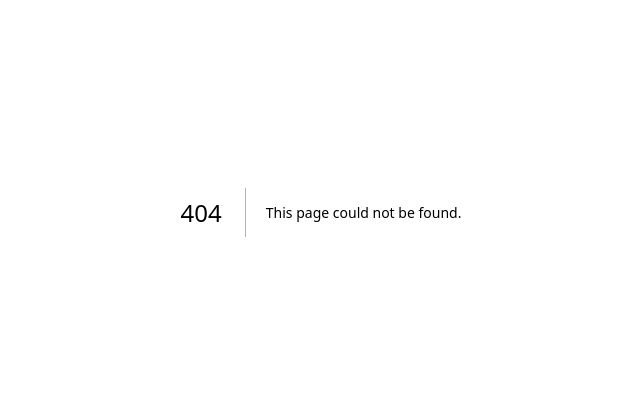
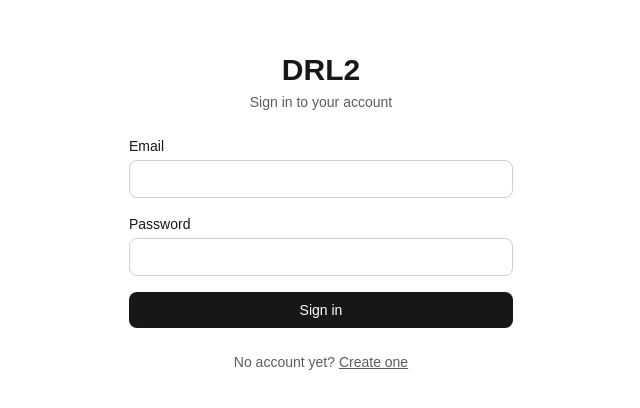
Before and after one commit to Dhike/DRL2, a Next.js app in the folder apps/web/: page /login in a window 1280 px wide. Before the commit this address had no page. Shown: the part 188-596 px from the top of the page, without its empty margins (319-959 px from the left). Built offline with nearby package versions, Linux system fonts and the light colour scheme; no server answers.

Commit message:
Add web login and register pages with session display

```diff
--- /dev/null
+++ b/apps/web/app/components/AuthForm.tsx
@@ -0,0 +1,103 @@
+"use client";
+
+import Link from "next/link";
+import { useRouter } from "next/navigation";
+import { useState, type FormEvent } from "react";
+
+import { ApiError, login, register } from "../lib/api";
+
+type Mode = "login" | "register";
+
+export default function AuthForm({ mode }: { mode: Mode }) {
+  const router = useRouter();
+  const [email, setEmail] = useState("");
+  const [password, setPassword] = useState("");
+  const [error, setError] = useState<string | null>(null);
+  const [submitting, setSubmitting] = useState(false);
+
+  const isLogin = mode === "login";
+
+  async function handleSubmit(event: FormEvent<HTMLFormElement>) {
+    event.preventDefault();
+    setError(null);
+    setSubmitting(true);
+    try {
+      if (!isLogin) await register(email, password);
+      await login(email, password);
+      router.push("/");
+    } catch (err) {
+      setError(
+        err instanceof ApiError
+          ? err.message
+          : "Could not reach the server. Is the API running?",
+      );
+    } finally {
+      setSubmitting(false);
+    }
+  }
+
+  const inputClass =
+    "rounded-lg border border-current/20 bg-transparent px-3 py-2 outline-none focus:border-current/60";
+
+  return (
+    <main className="flex min-h-screen flex-col items-center justify-center gap-6 p-8">
+      <div className="text-center">
+        <h1 className="text-3xl font-semibold">DRL2</h1>
+        <p className="mt-1 text-sm opacity-70">
+          {isLogin ? "Sign in to your account" : "Create your account"}
+        </p>
+      </div>
+      <form
+        onSubmit={handleSubmit}
+        className="flex w-full max-w-sm flex-col gap-4"
+      >
+        <label className="flex flex-col gap-1 text-sm">
+          Email
+          <input
+            type="email"
+            required
+            autoComplete="email"
+            value={email}
+            onChange={(e) => setEmail(e.target.value)}
+            className={inputClass}
+          />
+        </label>
+        <label className="flex flex-col gap-1 text-sm">
+          Password
+          <input
+            type="password"
+            required
+            minLength={isLogin ? 1 : 8}
+            maxLength={128}
+            autoComplete={isLogin ? "current-password" : "new-password"}
+            value={password}
+            onChange={(e) => setPassword(e.target.value)}
+            className={inputClass}
+          />
+        </label>
+        {error && (
+          <p role="alert" className="text-sm text-red-500">
+            {error}
+          </p>
+        )}
+        <button
+          type="submit"
+          disabled={submitting}
+          className="rounded-lg bg-foreground px-3 py-2 text-sm font-medium text-background disabled:opacity-50"
+        >
+          {submitting
+            ? "Please wait..."
+            : isLogin
+              ? "Sign in"
+              : "Create account"}
+        </button>
+      </form>
+      <p className="text-sm opacity-70">
+        {isLogin ? "No account yet? " : "Already registered? "}
+        <Link href={isLogin ? "/register" : "/login"} className="underline">
+          {isLogin ? "Create one" : "Sign in"}
+        </Link>
+      </p>
+    </main>
+  );
+}
--- /dev/null
+++ b/apps/web/app/lib/api.ts
@@ -0,0 +1,85 @@
+export const API_BASE_URL =
+  process.env.NEXT_PUBLIC_API_BASE_URL ?? "http://localhost:8000";
+
+const TOKEN_KEY = "drl2_access_token";
+
+export type User = {
+  id: string;
+  email: string;
+  role: string;
+  is_active: boolean;
+  created_at: string;
+};
+
+export class ApiError extends Error {
+  status: number;
+
+  constructor(status: number, message: string) {
+    super(message);
+    this.status = status;
+  }
+}
+
+function getToken(): string | null {
+  try {
+    return window.localStorage.getItem(TOKEN_KEY);
+  } catch {
+    return null;
+  }
+}
+
+function setToken(token: string): void {
+  window.localStorage.setItem(TOKEN_KEY, token);
+}
+
+export function clearToken(): void {
+  try {
+    window.localStorage.removeItem(TOKEN_KEY);
+  } catch {
+    /* storage unavailable: nothing to clear */
+  }
+}
+
+async function request<T>(path: string, init: RequestInit = {}): Promise<T> {
+  const headers = new Headers(init.headers);
+  headers.set("Content-Type", "application/json");
+  const token = getToken();
+  if (token) headers.set("Authorization", `Bearer ${token}`);
+
+  const res = await fetch(`${API_BASE_URL}${path}`, { ...init, headers });
+  if (!res.ok) {
+    let message = `Request failed (${res.status})`;
+    try {
+      const body = await res.json();
+      if (typeof body.detail === "string") {
+        message = body.detail;
+      } else if (res.status === 422) {
+        message =
+          "Please check your email and password (at least 8 characters).";
+      }
+    } catch {
+      /* response had no JSON body: keep the default message */
+    }
+    throw new ApiError(res.status, message);
+  }
+  return (await res.json()) as T;
+}
+
+export function register(email: string, password: string): Promise<User> {
+  return request<User>("/auth/register", {
+    method: "POST",
+    body: JSON.stringify({ email, password }),
+  });
+}
+
+export async function login(email: string, password: string): Promise<void> {
+  const result = await request<{ access_token: string }>("/auth/login", {
+    method: "POST",
+    body: JSON.stringify({ email, password }),
+  });
+  setToken(result.access_token);
+}
+
+export function getMe(): Promise<User> {
+  return request<User>("/auth/me");
+}
--- /dev/null
+++ b/apps/web/app/login/page.tsx
@@ -0,0 +1,5 @@
+import AuthForm from "../components/AuthForm";
+
+export default function LoginPage() {
+  return <AuthForm mode="login" />;
+}
--- a/apps/web/app/page.tsx
+++ b/apps/web/app/page.tsx
@@ -1,15 +1,21 @@
 "use client";
 
+import Link from "next/link";
 import { useEffect, useState } from "react";
+
+import { API_BASE_URL, clearToken, getMe, type User } from "./lib/api";
 
 type Health = { status: string; service: string; environment: string };
 
-const API_BASE_URL =
-  process.env.NEXT_PUBLIC_API_BASE_URL ?? "http://localhost:8000";
+type Session =
+  | { status: "loading" }
+  | { status: "signed-out" }
+  | { status: "signed-in"; user: User };
 
 export default function Home() {
   const [health, setHealth] = useState<Health | null>(null);
-  const [error, setError] = useState<string | null>(null);
+  const [healthError, setHealthError] = useState<string | null>(null);
+  const [session, setSession] = useState<Session>({ status: "loading" });
 
   useEffect(() => {
     fetch(`${API_BASE_URL}/health`)
@@ -18,20 +24,68 @@ export default function Home() {
         return res.json() as Promise<Health>;
       })
       .then(setHealth)
-      .catch((err: Error) => setError(err.message));
+      .catch((err: Error) => setHealthError(err.message));
   }, []);
 
-  let statusText = "Checking API...";
-  if (health) statusText = `API: ${health.status} (${health.environment})`;
-  else if (error) statusText = `API unreachable: ${error}`;
+  useEffect(() => {
+    let cancelled = false;
+    getMe()
+      .then((user) => {
+        if (!cancelled) setSession({ status: "signed-in", user });
+      })
+      .catch(() => {
+        if (!cancelled) setSession({ status: "signed-out" });
+      });
+    return () => {
+      cancelled = true;
+    };
+  }, []);
+
+  function handleLogout() {
+    clearToken();
+    setSession({ status: "signed-out" });
+  }
+
+  let apiText = "Checking API...";
+  if (health) apiText = `API: ${health.status} (${health.environment})`;
+  else if (healthError) apiText = `API unreachable: ${healthError}`;
+
+  const boxClass = "rounded-lg border border-current/20 px-4 py-3 text-sm";
 
   return (
     <main className="flex min-h-screen flex-col items-center justify-center gap-4 p-8">
       <h1 className="text-3xl font-semibold">DRL2</h1>
       <p className="text-sm opacity-70">Trading platform foundation</p>
-      <div className="rounded-lg border border-current/20 px-4 py-3 text-sm">
-        {statusText}
-      </div>
+      <div className={boxClass}>{apiText}</div>
+
+      {session.status === "loading" && (
+        <div className={boxClass}>Checking session...</div>
+      )}
+
+      {session.status === "signed-out" && (
+        <div className={`${boxClass} flex gap-4`}>
+          <Link href="/login" className="underline">
+            Sign in
+          </Link>
+          <Link href="/register" className="underline">
+            Create account
+          </Link>
+        </div>
+      )}
+
+      {session.status === "signed-in" && (
+        <div className={`${boxClass} flex flex-col items-center gap-2`}>
+          <span>Signed in as {session.user.email}</span>
+          <span className="opacity-70">Role: {session.user.role}</span>
+          <button
+            type="button"
+            onClick={handleLogout}
+            className="underline"
+          >
+            Log out
+          </button>
+        </div>
+      )}
     </main>
   );
 }
--- /dev/null
+++ b/apps/web/app/register/page.tsx
@@ -0,0 +1,5 @@
+import AuthForm from "../components/AuthForm";
+
+export default function RegisterPage() {
+  return <AuthForm mode="register" />;
+}
```
